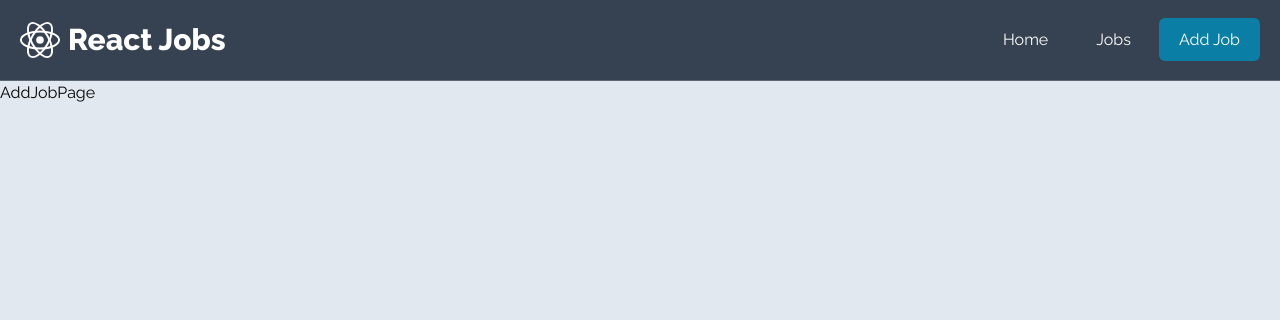
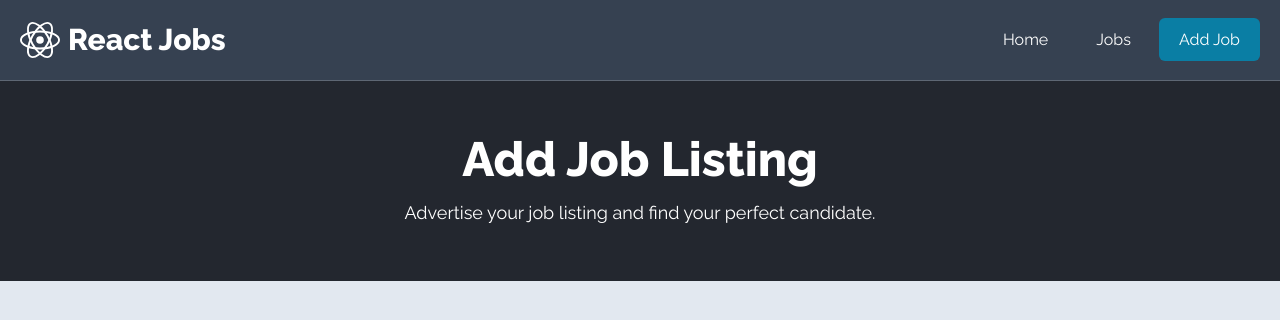
Before and after one commit to latham91/react-jobs, a React (Vite) app: page /add in a window 1280 px wide. Shown: the top 320 px of the page. Built offline with nearby package versions, Linux system fonts and the light colour scheme; data requests are answered from the project's data file.

Commit message:
enhancement: create heading for add job page

```diff
--- a/src/pages/AddJobPage.jsx
+++ b/src/pages/AddJobPage.jsx
@@ -1,3 +1,10 @@
 export default function AddJobPage() {
-  return <div>AddJobPage</div>;
+  return (
+    <main>
+      <div className="bg-[#23272F] text-white h-[200px] flex flex-col gap-4 items-center justify-center">
+        <h1 className="text-5xl font-extrabold">Add Job Listing</h1>
+        <p className="text-lg">Advertise your job listing and find your perfect candidate.</p>
+      </div>
+    </main>
+  );
 }
```
